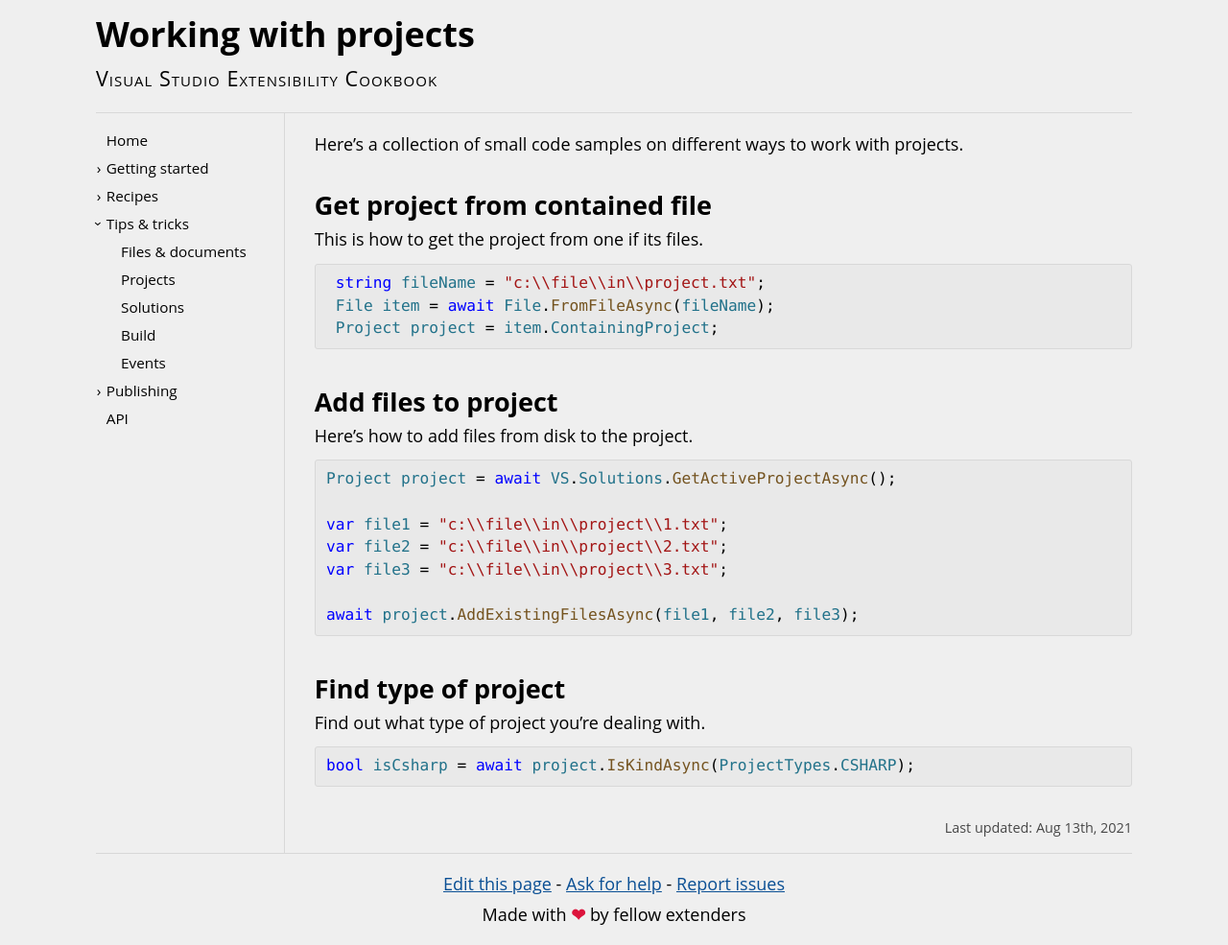
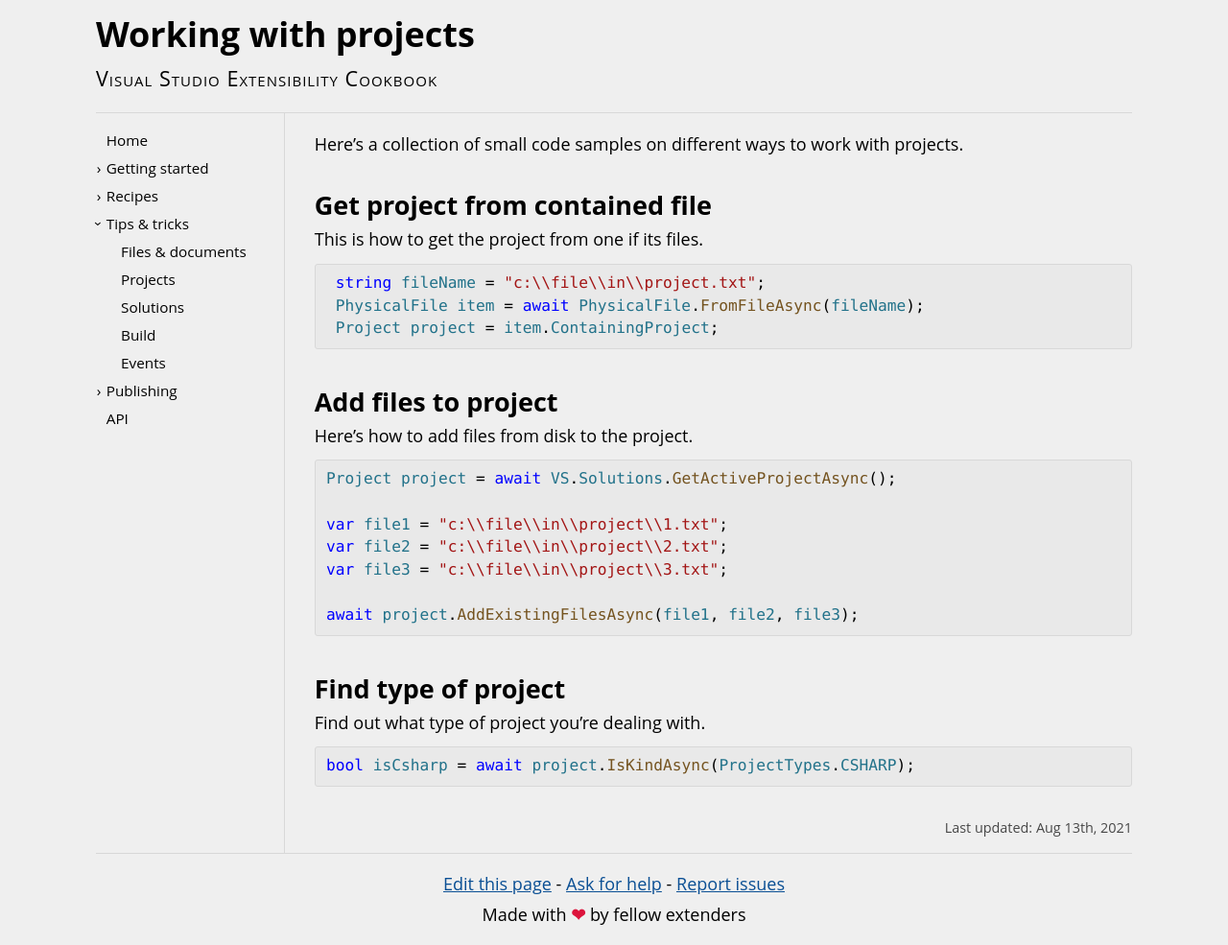
Before and after one commit to VsixCommunity/docs, a Jekyll site: the page built from docs/tips/projects.md, in a window 1280 px wide. Shown: the whole page at 96% size. Built offline with Jekyll 4.4.1, drawn with Linux system fonts in a browser that asks for light colours.

Commit message:
Rename File to PhysicalFile

````diff
--- a/docs/tips/projects.md
+++ b/docs/tips/projects.md
@@ -11,7 +11,7 @@ This is how to get the project from one if its files.
 
 ```csharp
  string fileName = "c:\\file\\in\\project.txt";
- File item = await File.FromFileAsync(fileName);
+ PhysicalFile item = await PhysicalFile.FromFileAsync(fileName);
  Project project = item.ContainingProject;
 ```
 
````
Also changed, not shown: docs/tips/files.md (+1 -1 lines).
